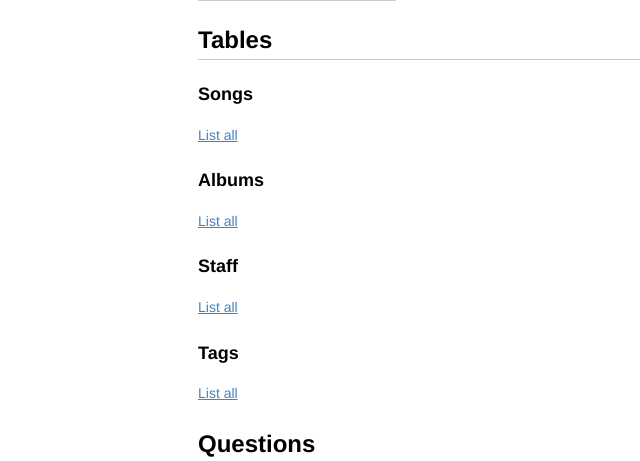
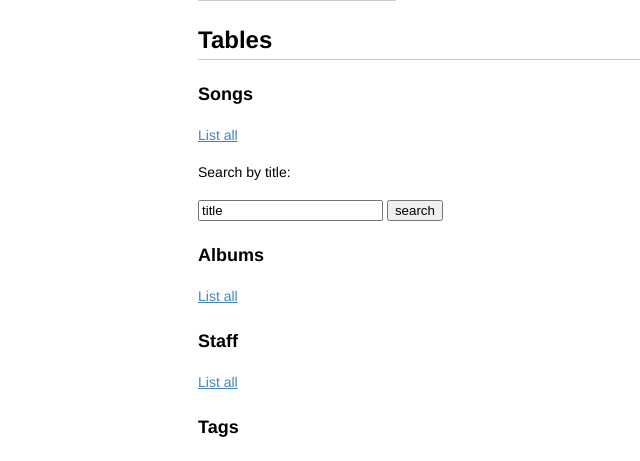
Before and after one commit to Lovebird-Connoisseur/Taylor-Swift-Discography, a Flask app: template templates/index.html in a window 1280 px wide. Shown: the part 678-1139 px from the top of the page, without its empty margins (15-655 px from the left). Run offline with Flask 3, Linux system fonts and the light colour scheme; the template is opened without the code that fills it, so the values that code supplies are empty.

Commit message:
add search function

```diff
--- a/app.py
+++ b/app.py
@@ -133,6 +133,23 @@ def list_genres():
     return render_template('tag-list.html', tags=tags)
 
 #
+# SEARCH
+#
+
+@APP.route('/songs/search/<expr>/')
+def search_song(expr):
+  search = { 'expr': expr }
+  expr = '%' + expr + '%'
+  result = db.execute(
+      '''
+      SELECT Title, Url
+      FROM Song
+      WHERE Title LIKE ?
+      ''', [expr]).fetchall()
+  return render_template('song-search.html',
+                         search=search,songs=result)
+
+#
 # QUESTIONS
 #
 
--- a/templates/index.html
+++ b/templates/index.html
@@ -66,6 +66,13 @@ database. The application is built using:
    <a href="/songs">List all</a>
 </p>
 
+<p>Search by title:
+<form name="msearch" action="javascript:window.open('/songs/search/'+document.forms['msearch'].elements['expr'].value,'_self')">
+  <input name="expr" id="expr" value="title" required/>
+  <input type="submit" value="search"/>
+</form>
+</p>
+
 <h3>Albums</h3>
 <p>
    <a href="/albums">List all</a>
```
Also changed, not shown: templates/song-search.html (added, +12 -0 lines).
